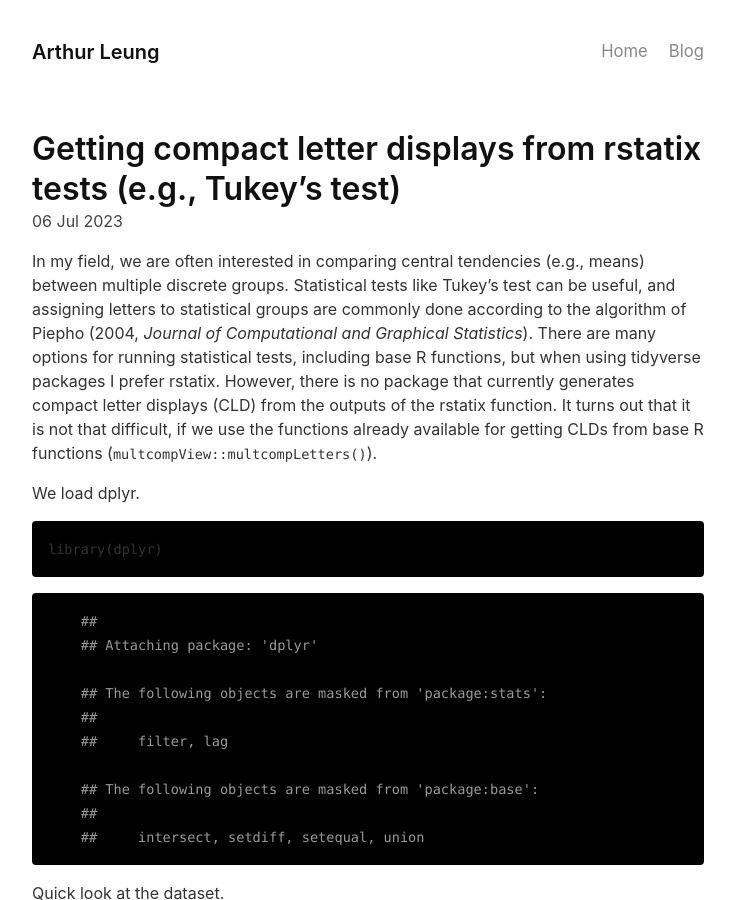
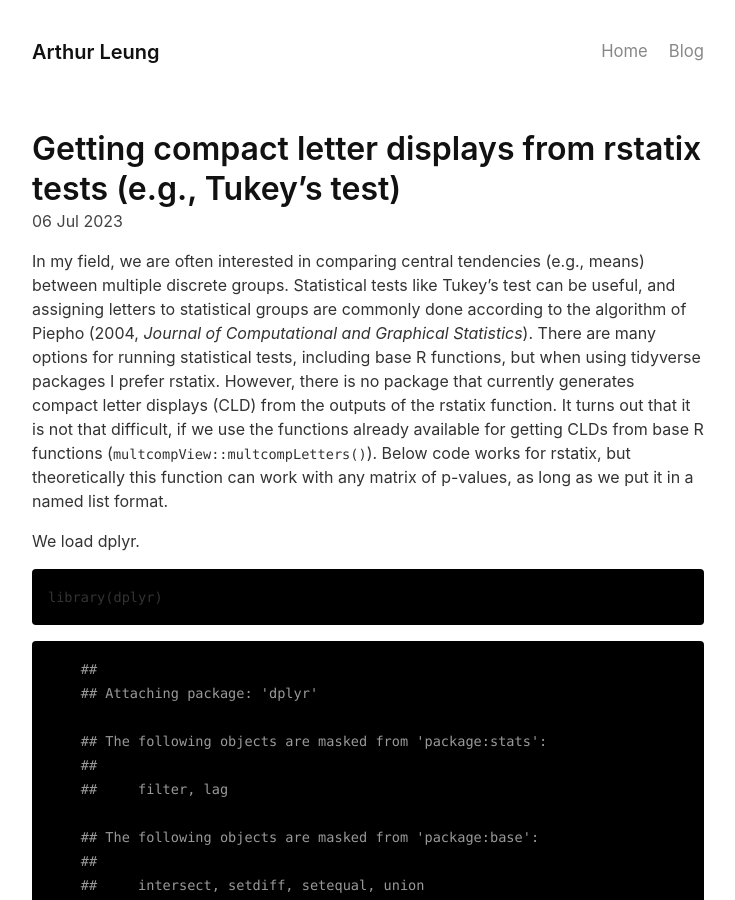
Before and after one commit to leungarthur/leungarthur.github.io-old, a Jekyll site: the page built from _posts/2023-07-06-cld.md, in a window 1280 px wide and 900 px high. Shown: the whole window, without its empty margins (272-1007 px from the left). Built offline with Jekyll 4.4.1, drawn with Linux system fonts in a browser that asks for light colours.

Commit message:
Update 2023-07-06-cld.md

```diff
--- a/_posts/2023-07-06-cld.md
+++ b/_posts/2023-07-06-cld.md
@@ -3,7 +3,7 @@
 title:  "Getting compact letter displays from rstatix tests (e.g., Tukey’s test)"
 ---
 
-In my field, we are often interested in comparing central tendencies (e.g., means) between multiple discrete groups. Statistical tests like Tukey’s test can be useful, and assigning letters to statistical groups are commonly done according to the algorithm of Piepho (2004, *Journal of Computational and Graphical Statistics*). There are many options for running statistical tests, including base R functions, but when using tidyverse packages I prefer rstatix. However, there is no package that currently generates compact letter displays (CLD) from the outputs of the rstatix function. It turns out that it is not that difficult, if we use the functions already available for getting CLDs from base R functions (`multcompView::multcompLetters()`).
+In my field, we are often interested in comparing central tendencies (e.g., means) between multiple discrete groups. Statistical tests like Tukey’s test can be useful, and assigning letters to statistical groups are commonly done according to the algorithm of Piepho (2004, *Journal of Computational and Graphical Statistics*). There are many options for running statistical tests, including base R functions, but when using tidyverse packages I prefer rstatix. However, there is no package that currently generates compact letter displays (CLD) from the outputs of the rstatix function. It turns out that it is not that difficult, if we use the functions already available for getting CLDs from base R functions (`multcompView::multcompLetters()`). Below code works for rstatix, but theoretically this function can work with any matrix of p-values, as long as we put it in a named list format.
 
 We load dplyr.
 
```
